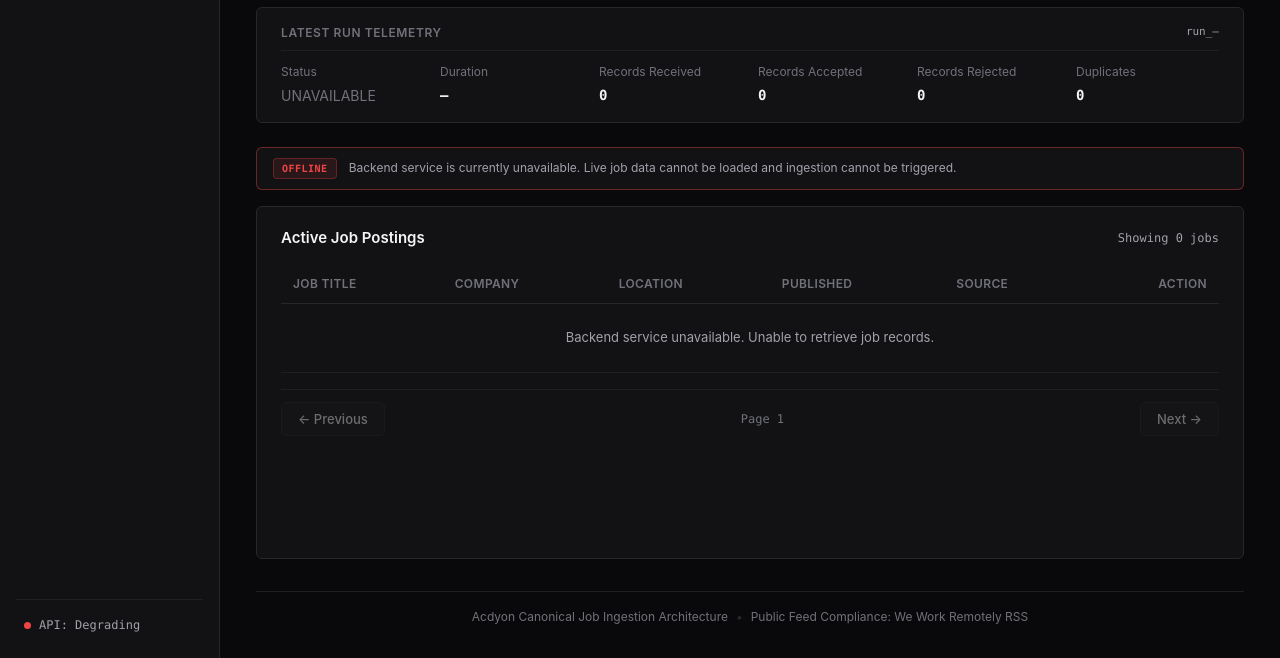
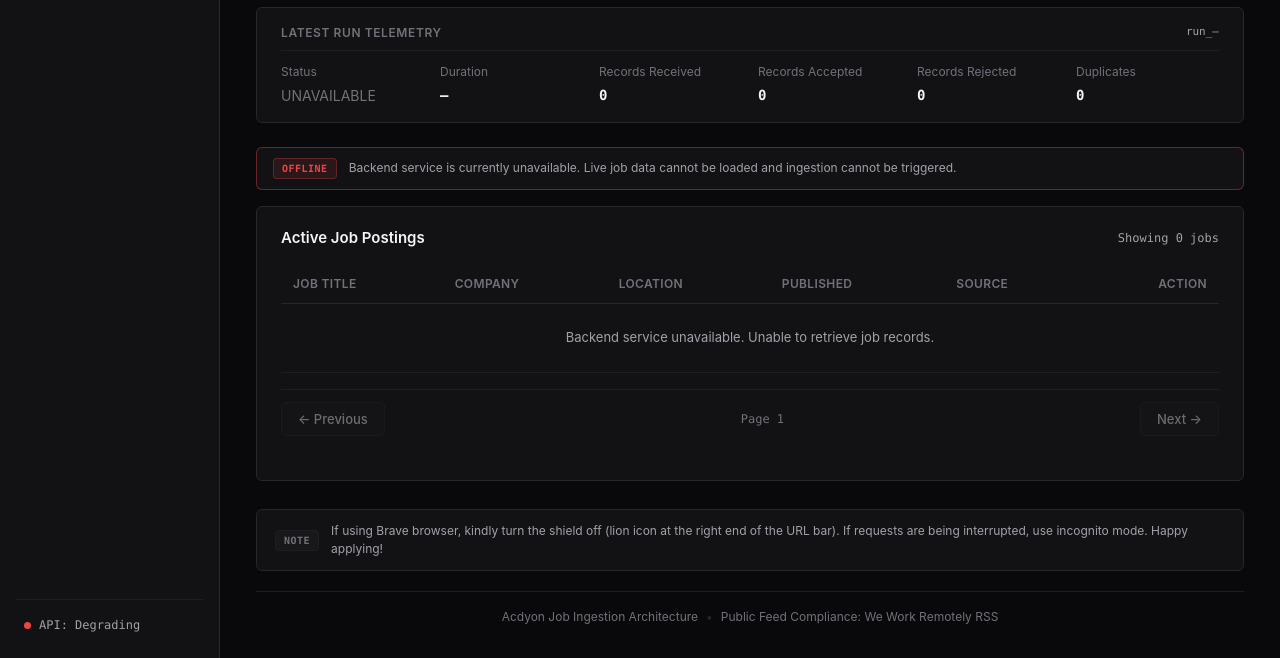
Before and after one commit to Anand-1105/Acdyon, a plain HTML site: page src/static/index.html in a window 1280 px wide. Shown: the part 142-800 px from the top of the page. Drawn offline with Linux system fonts and the light colour scheme; no server answers.

Commit message:
Add persistent Brave browser and incognito advisory note above footer

```diff
--- a/src/static/index.html
+++ b/src/static/index.html
@@ -225,9 +225,15 @@
         </section>
       </main>
 
+      <!-- Persistent Browser Advisory Note -->
+      <section class="browser-notice-card" aria-label="Browser Compatibility Note">
+        <span class="notice-tag">NOTE</span>
+        <span class="notice-text">If using Brave browser, kindly turn the shield off (lion icon at the right end of the URL bar). If requests are being interrupted, use incognito mode. Happy applying!</span>
+      </section>
+
       <!-- Footer -->
       <footer class="app-footer">
-        <span>Acdyon Canonical Job Ingestion Architecture</span>
+        <span>Acdyon Job Ingestion Architecture</span>
         <span class="footer-divider">•</span>
         <span>Public Feed Compliance: We Work Remotely RSS</span>
       </footer>
--- a/src/static/styles.css
+++ b/src/static/styles.css
@@ -1021,9 +1021,43 @@
   display: none !important;
 }
 
+/* Persistent Browser Advisory Card */
+.browser-notice-card {
+  background-color: var(--bg-surface);
+  border: 1px solid var(--border-color);
+  border-radius: 6px;
+  padding: 12px 18px;
+  margin-top: 28px;
+  display: flex;
+  align-items: center;
+  gap: 12px;
+  font-size: 12px;
+  color: var(--text-secondary);
+  line-height: 1.5;
+}
+
+.notice-tag {
+  font-family: var(--font-mono);
+  font-size: 10px;
+  font-weight: 600;
+  text-transform: uppercase;
+  letter-spacing: 0.05em;
+  padding: 2px 8px;
+  border-radius: 4px;
+  background-color: var(--bg-subtle);
+  border: 1px solid var(--border-subtle);
+  color: var(--text-muted);
+  white-space: nowrap;
+}
+
+.notice-text {
+  color: var(--text-secondary);
+  font-size: 12px;
+}
+
 /* Footer */
 .app-footer {
-  margin-top: 32px;
+  margin-top: 20px;
   padding-top: 16px;
   border-top: 1px solid var(--border-subtle);
   display: flex;
```
